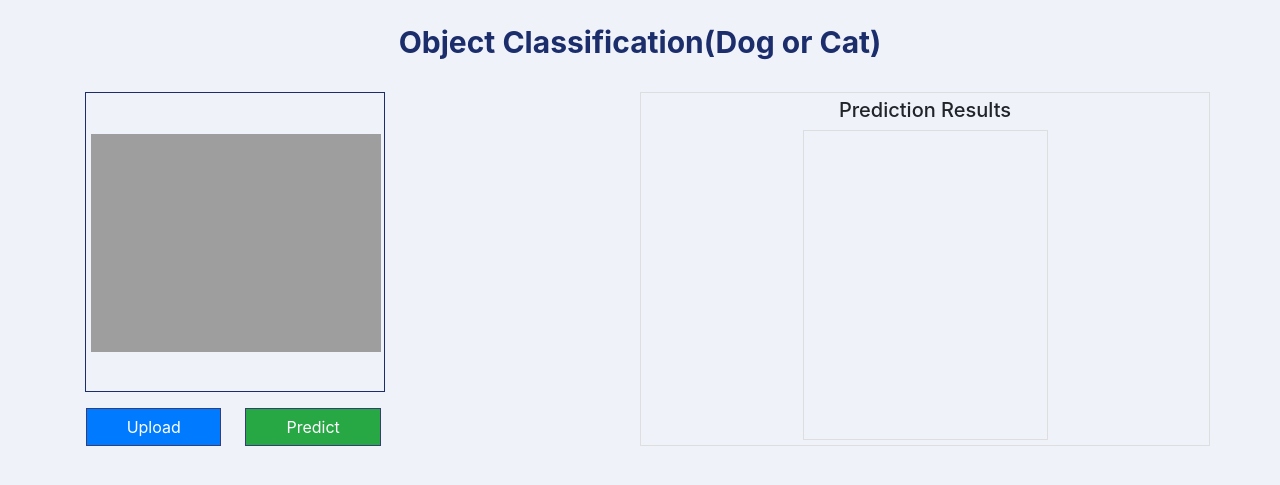
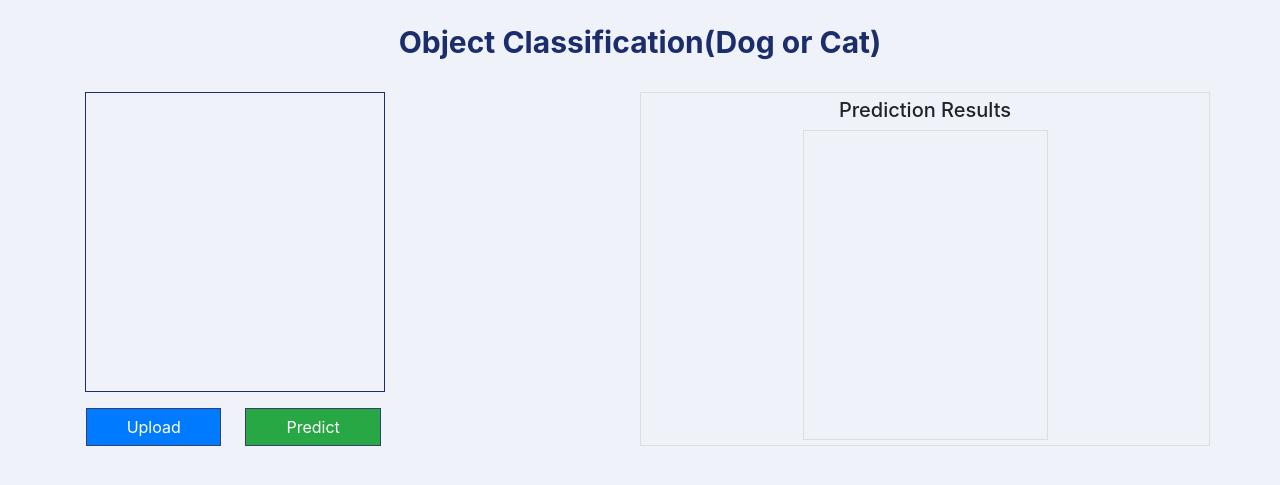
Before and after one commit to AyushJain001/Dog-Cat-Recognition, a Flask app: page / in a window 1280 px wide. Shown: the top 485 px of the page. Run offline with Flask 2, Linux system fonts and the light colour scheme; some libraries are stand-ins or nearby versions.

Commit message:
Update index.html

```diff
--- a/templates/index.html
+++ b/templates/index.html
@@ -96,7 +96,6 @@
 			<div class="row">
 				<div class="img-part col-md-6">
 					<div class="image-part">
-						<video autoplay id="video" poster="https://img.freepik.com/free-vector/group-young-people-posing-photo_52683-18824.jpg?size=338&ext=jpg"></video>
 						<img src="" id="photo">
 						<canvas style="display:none;" id="canvas"></canvas>
 					</div>
```
